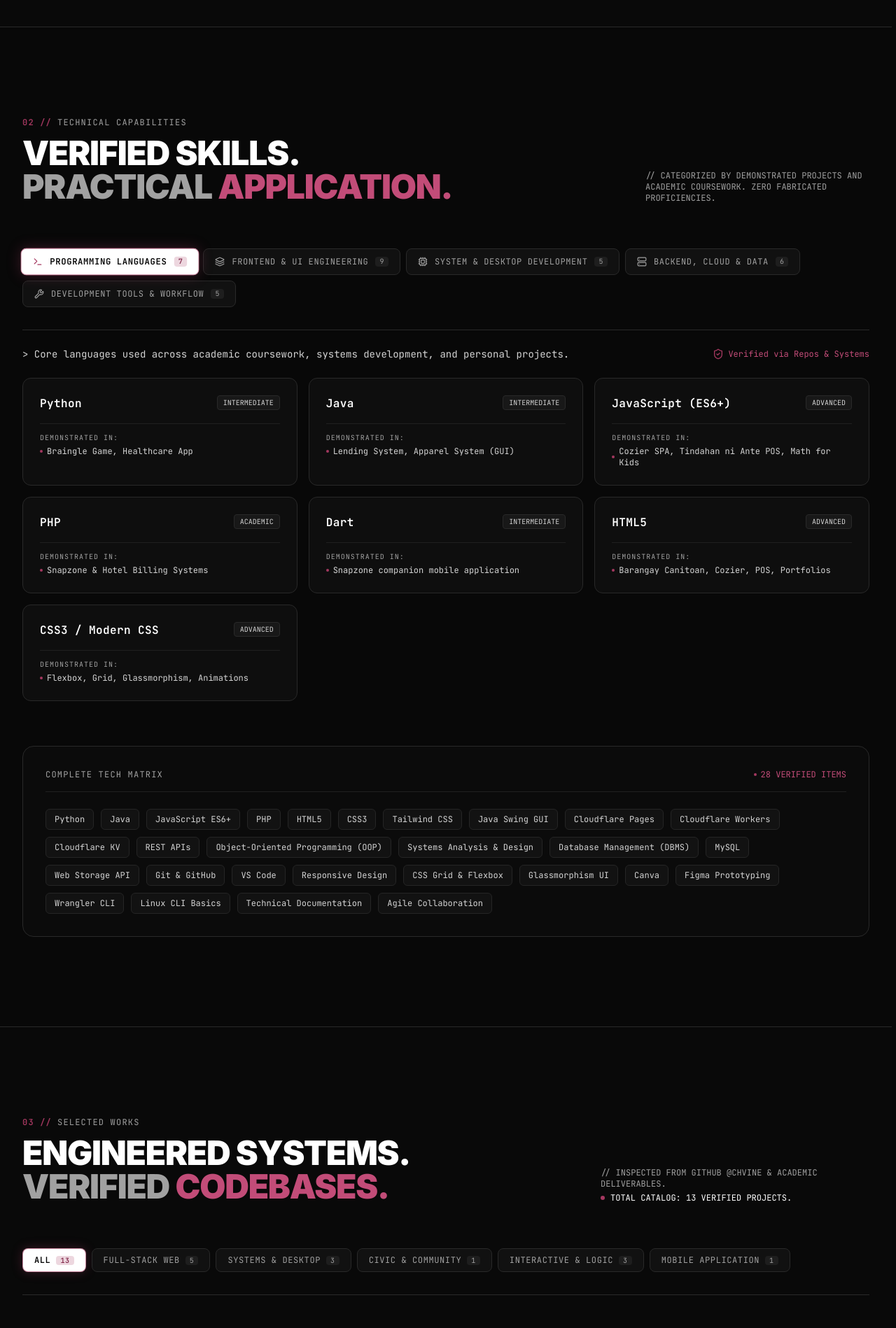
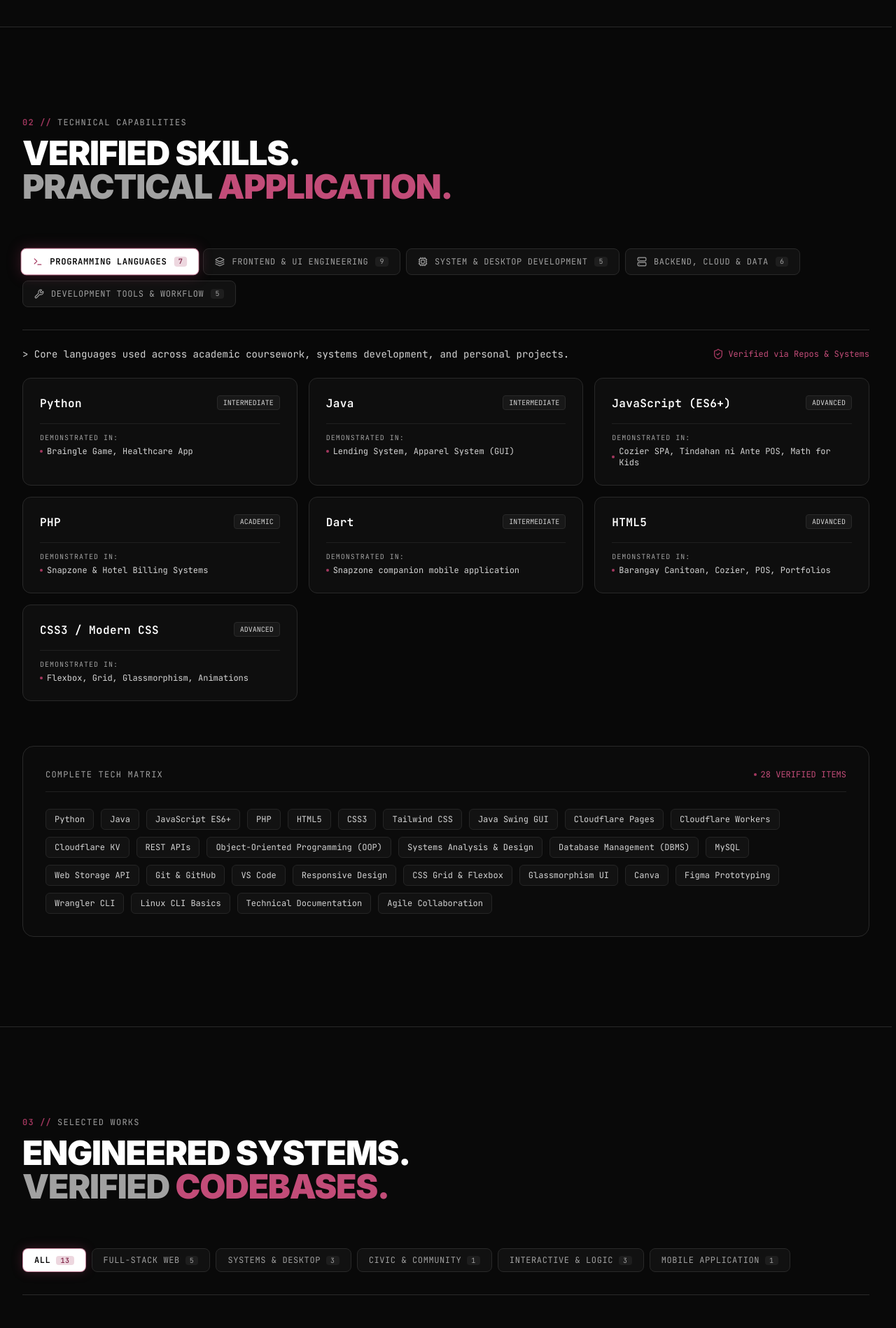
Before and after one commit to Chvine/current_portfolio, a Next.js app: page / in a window 1280 px wide. Shown: the part 2445-4343 px from the top of the page at 70% size. Built offline with nearby package versions, Linux system fonts and the light colour scheme.

Commit message:
style: remove descriptive subtext from Projects and Skills section headers

```diff
--- a/src/components/Projects.tsx
+++ b/src/components/Projects.tsx
@@ -34,13 +34,7 @@ export default function Projects() {
               </span>
             </h2>
           </div>
-          <div className="text-xs font-mono text-[#A0A0A0] max-w-sm uppercase space-y-1">
-            <p>// Inspected from GitHub @Chvine & academic deliverables.</p>
-            <p className="text-white flex items-center gap-2">
-              <span className="h-1.5 w-1.5 rounded-full bg-[rgb(165,56,96)]" />
-              Total catalog: {PROJECTS.length} verified projects.
-            </p>
-          </div>
+
         </div>
 
         {/* Filter Navigation */}
--- a/src/components/Skills.tsx
+++ b/src/components/Skills.tsx
@@ -25,9 +25,7 @@ export default function Skills() {
               </span>
             </h2>
           </div>
-          <p className="text-xs font-mono text-[#A0A0A0] max-w-xs uppercase">
-            // Categorized by demonstrated projects and academic coursework. Zero fabricated proficiencies.
-          </p>
+
         </div>
 
         {/* Category Filter Tabs */}
```
